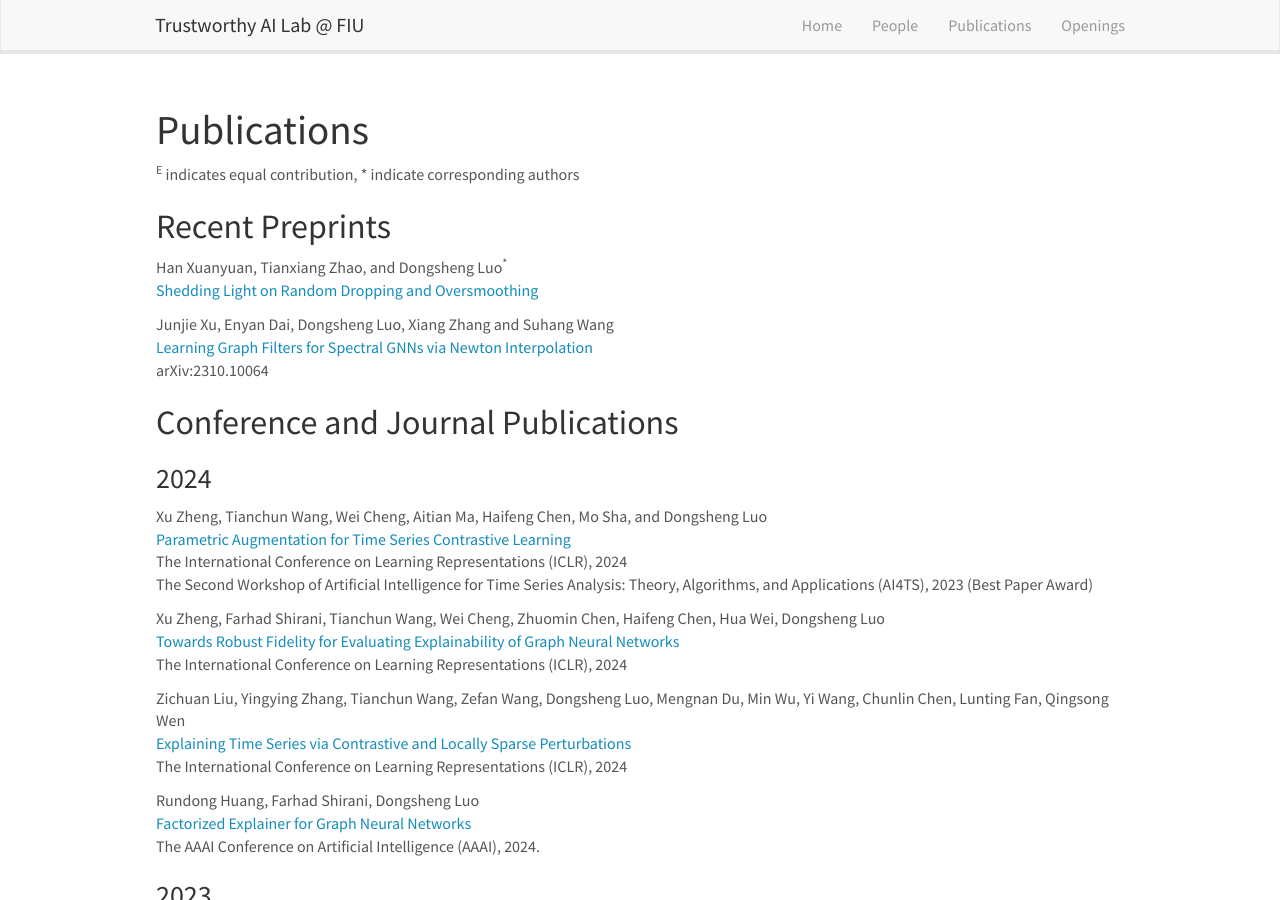
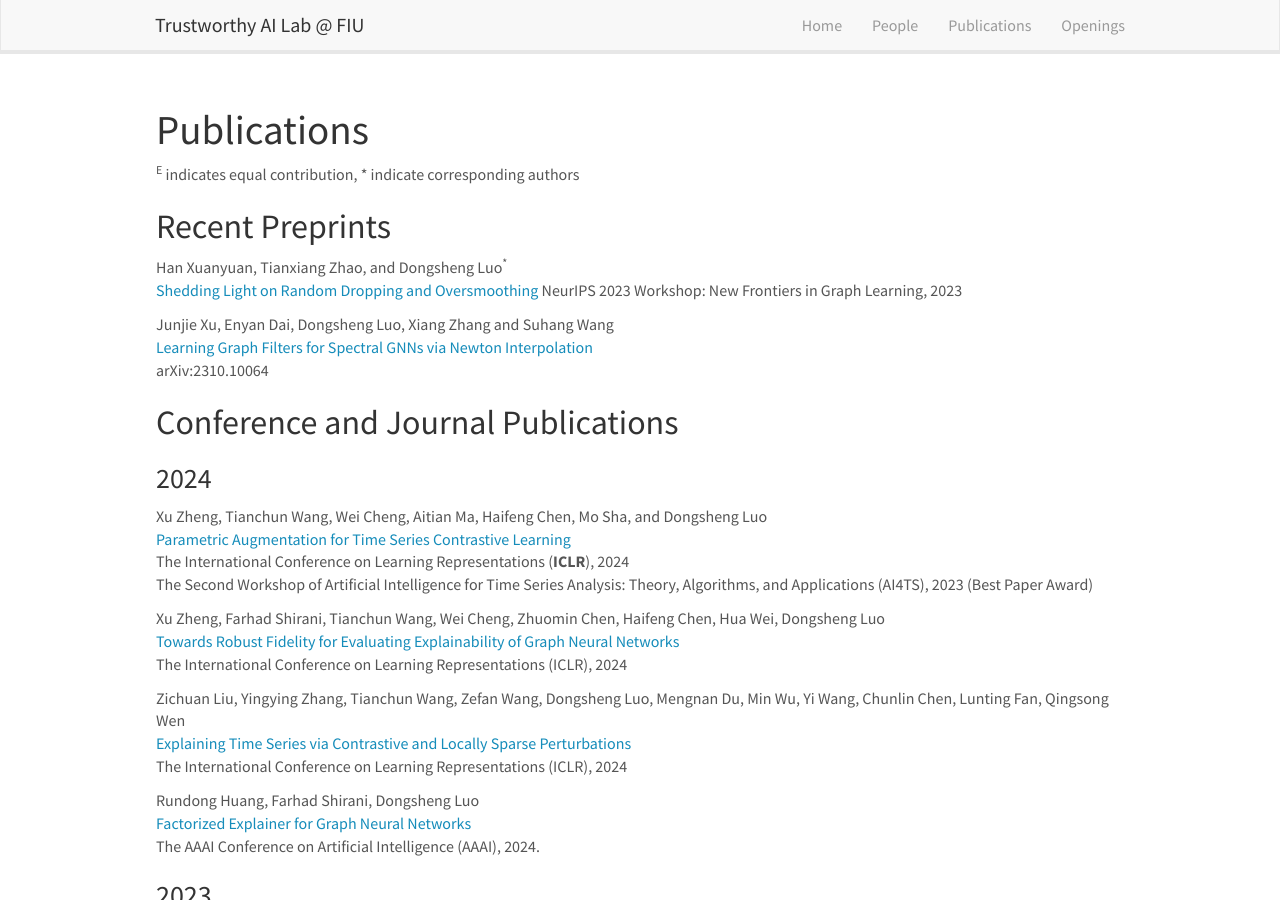
Before and after one commit to trustai4s-lab/trustai4s-lab.github.io, a Jekyll site: the page built from _pages/publications.md, in a window 1280 px wide and 900 px high. Built offline with Jekyll 4.4.1, drawn with Linux system fonts in a browser that asks for light colours; nearby versions of some CDN libraries.

Commit message:
Update publications.md

```diff
--- a/_pages/publications.md
+++ b/_pages/publications.md
@@ -15,6 +15,7 @@ permalink: /publications/
 
 Han Xuanyuan, Tianxiang Zhao, and Dongsheng Luo<sup>*</sup>\
 [Shedding Light on Random Dropping and Oversmoothing](https://openreview.net/forum?id=NE8Da26bEW)
+NeurIPS 2023 Workshop: New Frontiers in Graph Learning, 2023
 
 Junjie Xu, Enyan Dai, Dongsheng Luo, Xiang Zhang and Suhang Wang\
 [Learning Graph Filters for Spectral GNNs via Newton Interpolation](https://arxiv.org/abs/2310.10064)\
@@ -27,7 +28,7 @@ arXiv:2310.10064
 
 Xu Zheng, Tianchun Wang, Wei Cheng, Aitian Ma, Haifeng Chen, Mo Sha, and Dongsheng Luo \
 [Parametric Augmentation for Time Series Contrastive Learning](https://openreview.net/forum?id=EIPLdFy3vp)\
-The International Conference on Learning Representations (ICLR), 2024\
+The International Conference on Learning Representations (**ICLR**), 2024\
 The Second Workshop of Artificial Intelligence for Time Series Analysis: Theory, Algorithms, and Applications (AI4TS), 2023 (Best Paper Award)
 
 Xu Zheng, Farhad Shirani, Tianchun Wang, Wei Cheng, Zhuomin Chen, Haifeng Chen, Hua Wei, Dongsheng Luo \
```
